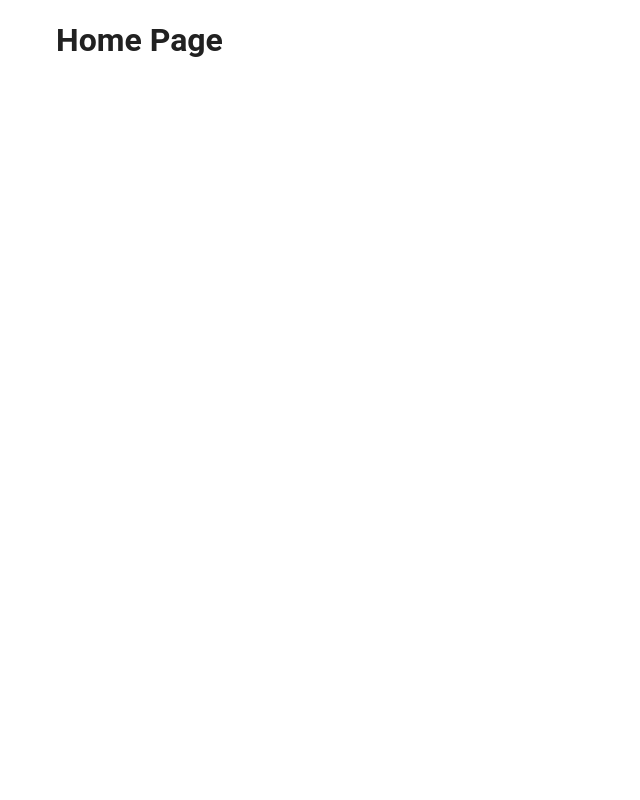
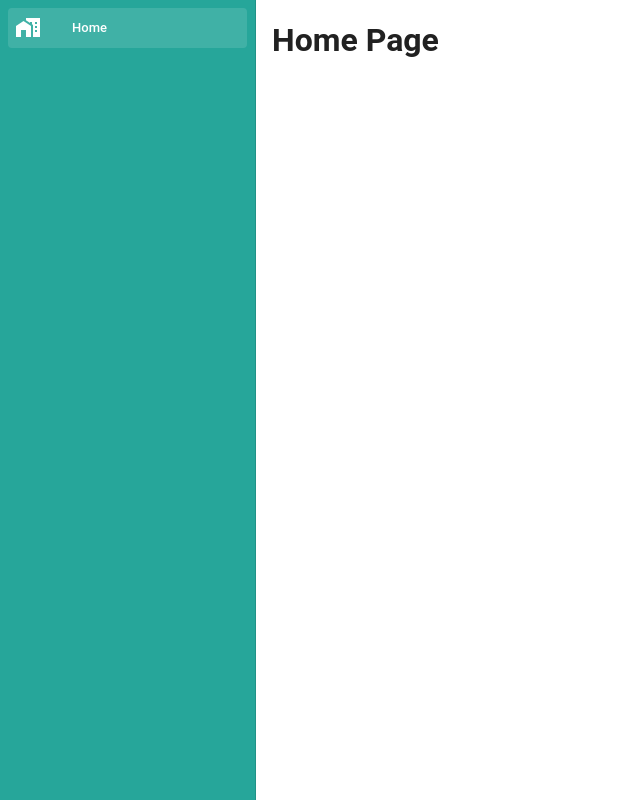
Before and after one commit to SirTeteu/desafio-anlix-front, a Vue app: page / in a window 1280 px wide. Shown: the whole page, without its empty margins (0-640 px from the left). Built offline with nearby package versions, Linux system fonts and the light colour scheme.

Commit message:
adding sidemenu

```diff
--- a/package.json
+++ b/package.json
@@ -8,6 +8,7 @@
     "lint": "vue-cli-service lint"
   },
   "dependencies": {
+    "@mdi/font": "^7.4.47",
     "core-js": "^3.8.3",
     "vue": "^3.2.13",
     "vue-router": "^4.3.3",
--- a/src/App.vue
+++ b/src/App.vue
@@ -1,14 +1,22 @@
 <template>
 	<v-app>
-		<v-main>
-			<router-view></router-view>
-		</v-main>
+			<side-menu />
+
+			<v-main>
+				<router-view></router-view>
+			</v-main>
 	</v-app>
 </template>
 
 <script>
+import SideMenu from './components/SideMenu';
+
 export default {
 	name: 'App',
+
+	components: {
+		SideMenu
+	}
 }
 </script>
 
--- /dev/null
+++ b/src/components/SideMenu.vue
@@ -0,0 +1,37 @@
+<template>
+    <v-navigation-drawer
+        color="teal-lighten-1"
+        permanent
+    >
+        <v-list density="compact" nav>
+            <v-list-item
+                v-for="page in pages"
+                :active="routeActive == page.name"
+                :prepend-icon="page.icon"
+                :title="page.name"
+                :value="page.name"
+            ></v-list-item>
+        </v-list>
+    </v-navigation-drawer>
+</template>
+
+<script>
+export default {
+    name: "side-menu",
+
+    data() {
+        return {
+            pages: [
+                { name: 'Home', icon: 'mdi-home-city' }
+            ]
+        }
+    },
+
+    computed: {
+        routeActive() {
+            return this.$router.currentRoute.value.name;
+        }
+    }
+
+}
+</script>
```
Also changed, not shown: 1 other file (tests, documents, lock files or other folders).
